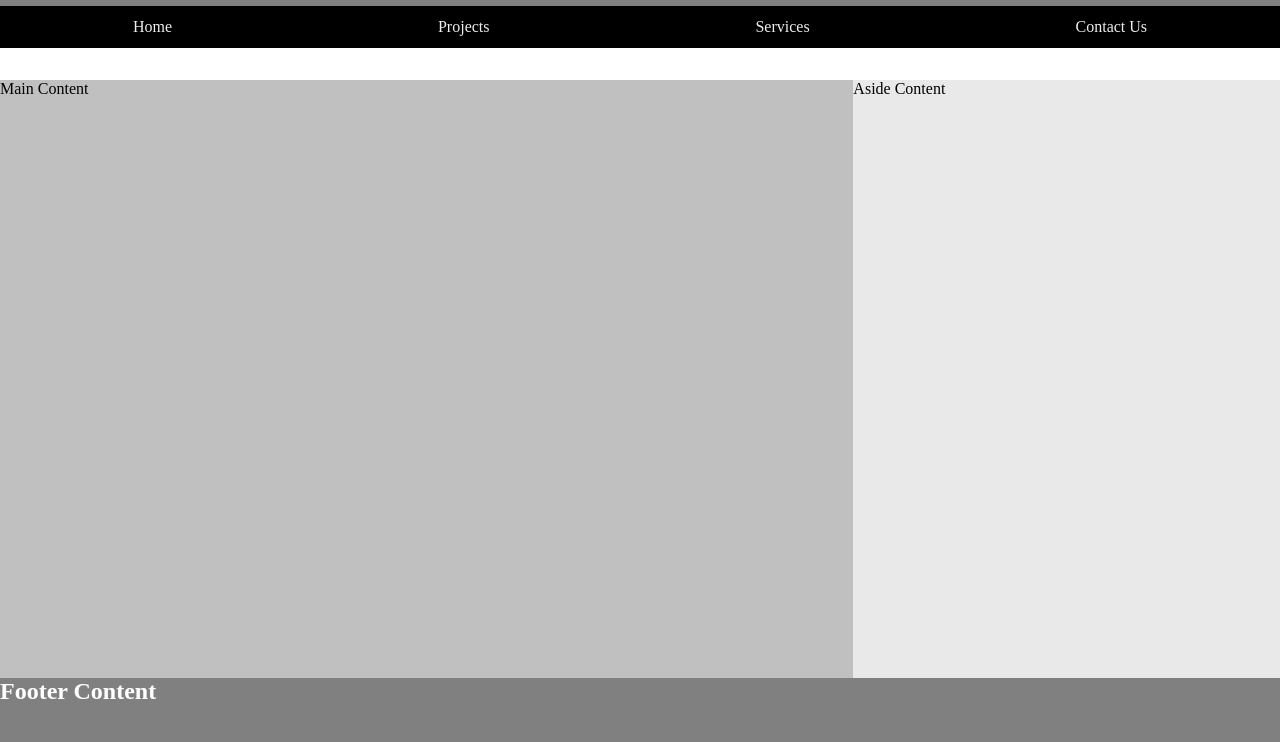
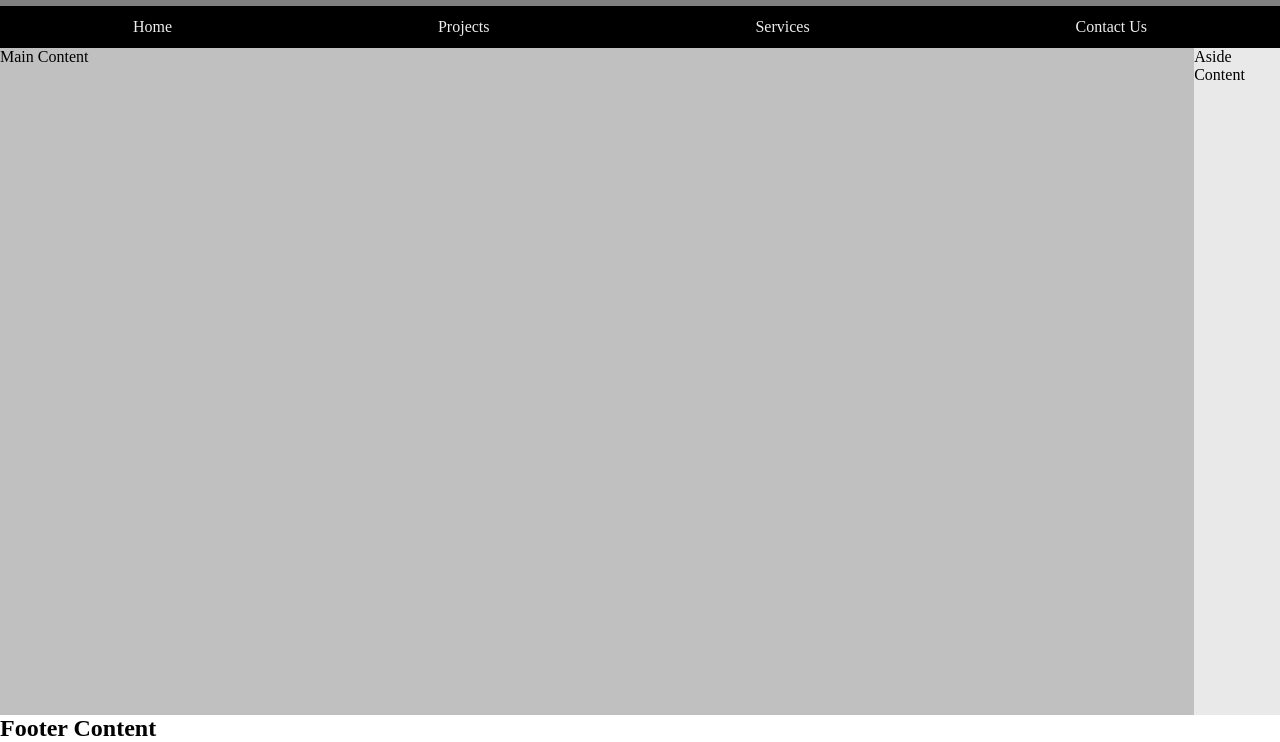
Before and after one commit to claymeisByuI/wdd131, a plain HTML site: page week01/basic-layout.html in a window 1280 px wide. Shown: the part 58-800 px from the top of the page. Drawn offline with Linux system fonts and the light colour scheme.

Commit message:
fixing issues

```diff
--- a/week01/basic-layout.html
+++ b/week01/basic-layout.html
@@ -3,18 +3,17 @@
 <head>
     <meta charset="UTF-8">
     <meta name="viewport" content="width=device-width, initial-scale=1.0">
-    <title>Week 1 - Clayton Meisman</title>
+    <title>WDD131 - Week 1 - Clayton Meisman</title>
     <link rel="stylesheet"
           type="text/css"
           href="styles/layout.css"
           />
 </head>
 <body>
-    <div class="header">
+    <header>
         <h1>
             Header Content
         </h1>
-    </div>
         <nav class="menu">
             <ul class="navigation">
                 <li><a href="#" title="Home">Home</a></li>
@@ -23,8 +22,11 @@
                 <li><a href="#" title="Contact Us">Contact Us</a></li>
             </ul>
         </nav>
-    <div class="main">Main Content</div>
+    </header>
+    <main>
+        <div class="content">Main Content</div>
         <div class="aside">Aside Content</div>
-    <div class="footer"><h2>Footer Content</h2></div>
+    </main>
+    <footer><h2>Footer Content</h2></footer>
 </body>
 </html>
--- a/week01/styles/layout.css
+++ b/week01/styles/layout.css
@@ -4,26 +4,18 @@
 }
 body{
     height:100dvh;
-
     display: grid;
-    grid-template-columns: auto 2fr 1fr;
-    grid-template-rows: auto auto 1fr auto;
+    grid-template: auto 1fr auto /auto;
     gap: 0px 0px;
-    grid-auto-flow: row;
-    grid-template-areas:
-      "header header header"
-      "menu menu menu"
-      "main main aside"
-      "footer footer footer";
   }
-.header {
-    grid-area: header;
+header {
     background-color: gray;
     color: white;
+ }
+ header h1{
     height: 4rem;
  }
  nav {
-    margin: 0 auto 2rem;
     flex: 1 1 100%;
 }
 
@@ -51,22 +43,21 @@ body{
 	text-decoration-color: yellow;
 }
 .menu {
-    grid-area: menu;
     width:100%;
-
 }
 
 p {
 	text-align: center;
 	font-size: smaller;
 }
-.main {
-    grid-area: main;
+main {
     background-color: silver;
+    display:flex;
 }
-
+.content{
+    width:100%;
+}
 .aside {
-    grid-area: aside;
     background-color: #e9e9e9;
 }
 
```
Lines whose indentation alone changed are shown as unchanged.
